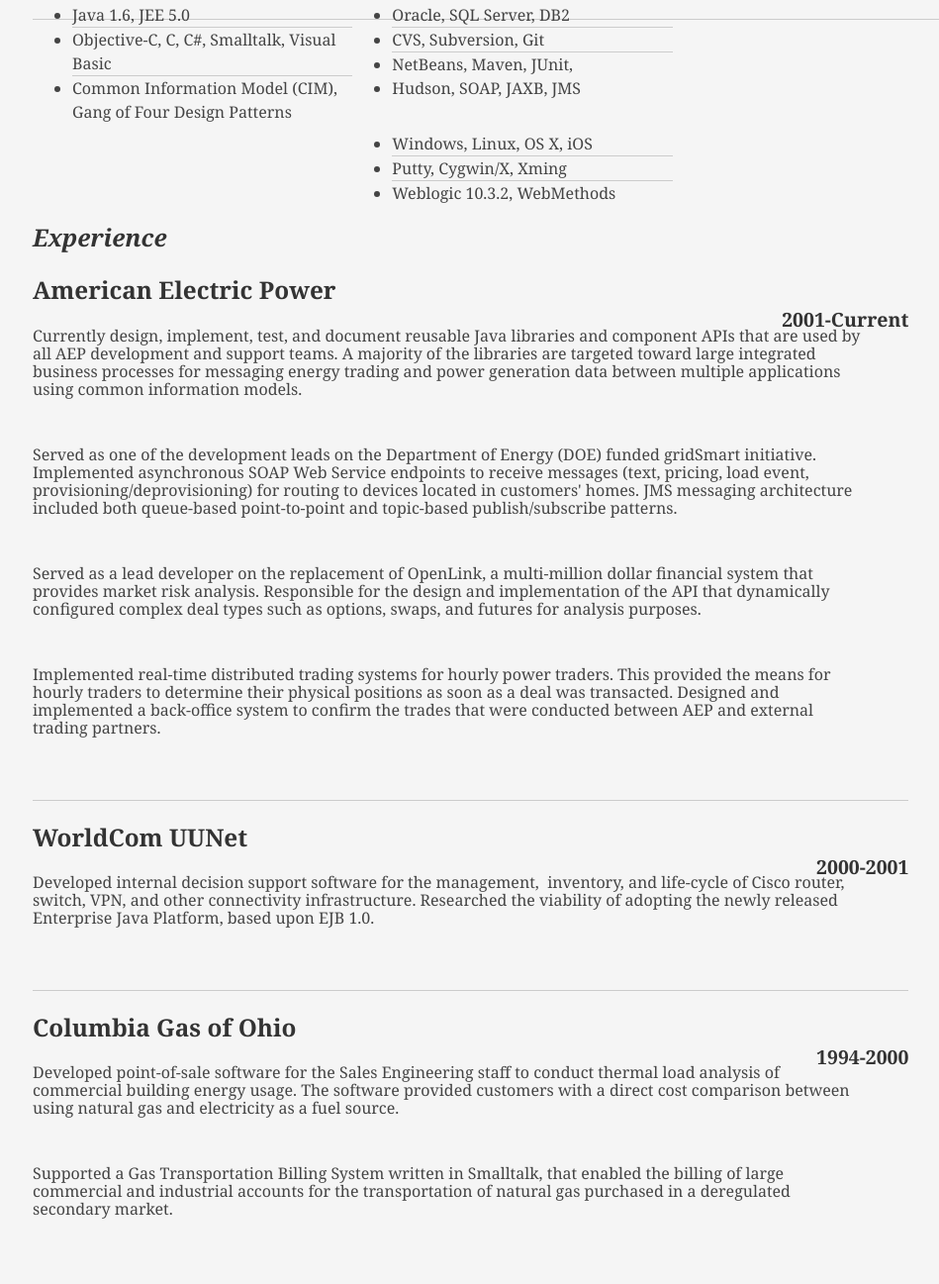
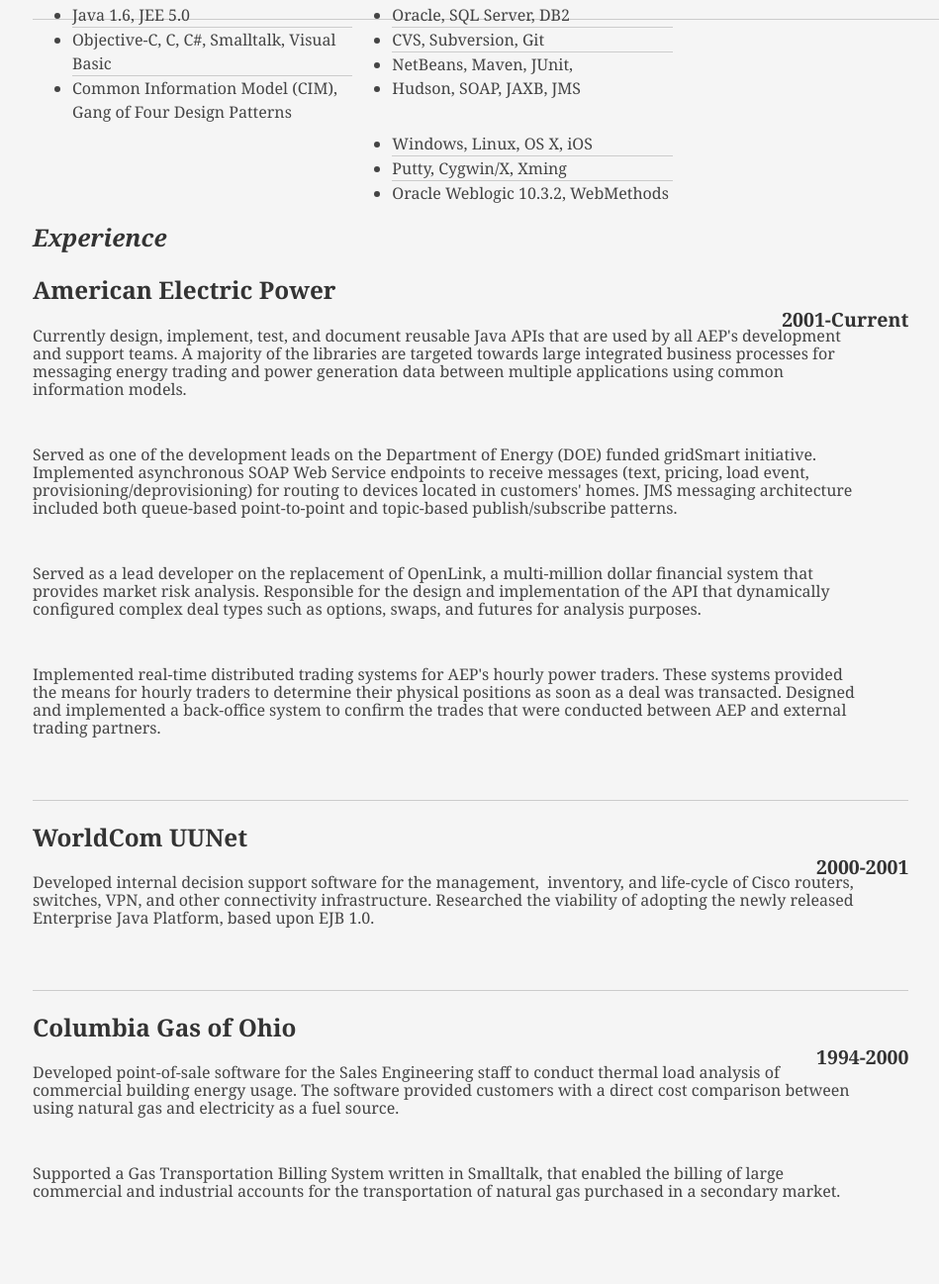
Before and after one commit to jmbowles/jmbowles.github.com, a plain HTML site: page resume/osu.html in a window 1280 px wide. Shown: the part 938-2235 px from the top of the page at 99% size, without its empty margins (55-1004 px from the left). Drawn offline with Linux system fonts and the light colour scheme; a small style sheet from the web is missing.

Commit message:
Updated external resume with minor changes

```diff
--- a/resume/osu.html
+++ b/resume/osu.html
@@ -101,7 +101,7 @@ Patterns<br>
   </li>
   <li>Putty, Cygwin/X, Xming<br>
   </li>
-  <li class="last">Weblogic 10.3.2, WebMethods<br>
+  <li class="last">Oracle Weblogic 10.3.2, WebMethods<br>
   </li>
 </ul>
 </div>
@@ -117,10 +117,10 @@ Patterns<br>
 <h2>American Electric Power<br>
 </h2>
 <h4>2001-Current</h4>
-<p>Currently design, implement, test, and document reusable Java
-libraries
-and component APIs that are used by all AEP development and support
-teams. A majority of the libraries are targeted toward large integrated
+<p>Currently design, implement, test, and document reusable Java APIs
+that are used by all AEP's development and support
+teams. A majority of the libraries are targeted towards large
+integrated
 business processes for messaging energy trading and power generation
 data between multiple applications using common information models.</p>
 <p>Served as one of the development leads on the Department of Energy
@@ -139,8 +139,10 @@ Responsible for the design and implementation of the API that
 dynamically configured
 complex deal types such as options,
 swaps, and futures for analysis purposes.</p>
-<p>Implemented real-time distributed trading systems for hourly power
-traders. This provided the means for hourly traders to determine their
+<p>Implemented real-time distributed trading systems for AEP's hourly
+power
+traders. These systems provided the means for hourly traders to
+determine their
 physical positions as soon as a deal was transacted. Designed and
 implemented a back-office system to confirm the trades that were
 conducted between
@@ -151,7 +153,7 @@ AEP and external trading partners.</p>
 </h2>
 <h4>2000-2001</h4>
 <p>Developed internal decision support software for the
-management,&nbsp; inventory, and life-cycle of Cisco router, switch,
+management,&nbsp; inventory, and life-cycle of Cisco routers, switches,
 VPN, and other connectivity infrastructure. Researched the viability of
 adopting the newly released Enterprise Java Platform, based upon EJB
 1.0.<br>
@@ -168,8 +170,7 @@ natural gas and electricity as a fuel source.<br>
 </p>
 <p>Supported a Gas Transportation Billing System written in Smalltalk,
 that enabled the billing of large commercial and industrial accounts
-for the transportation of natural gas purchased in a deregulated
-secondary market.<br>
+for the transportation of natural gas purchased in a secondary market.<br>
 </p>
 </div>
 </div>
```
